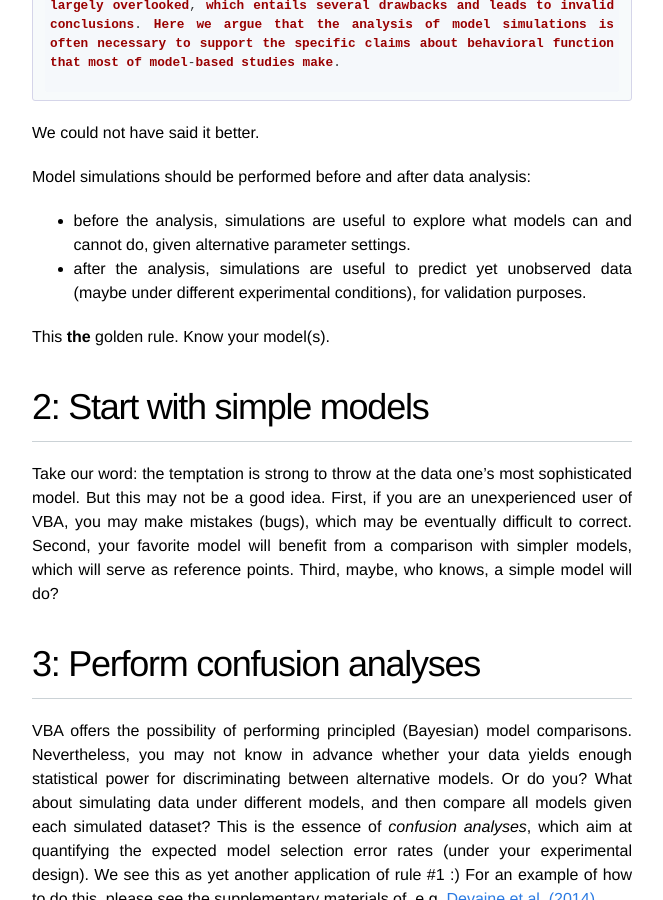
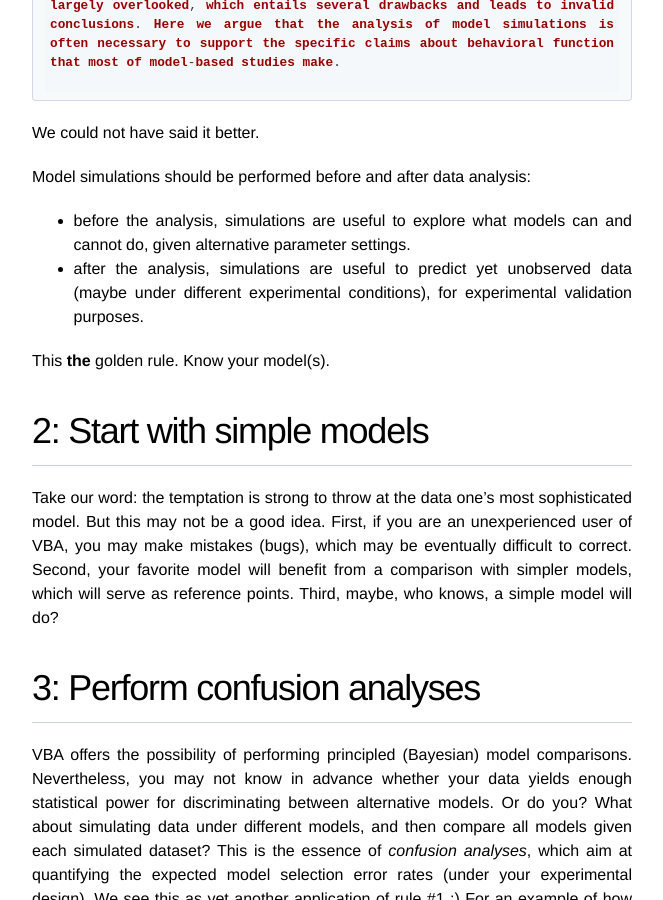
Before and after one commit to MBB-team/VBA-toolbox, a Jekyll site: the page built from _wiki/10-simple-rules.md, in a window 1280 px wide and 900 px high, scrolled down 784 px. Shown: the whole window, without its empty margins (308-971 px from the left). Built offline with Jekyll 4.4.1, drawn with Linux system fonts in a browser that asks for light colours; nearby versions of some CDN libraries.

Commit message:
Update 10-simple-rules.md

```diff
--- a/_wiki/10-simple-rules.md
+++ b/_wiki/10-simple-rules.md
@@ -18,7 +18,7 @@
 Model simulations should be performed before and after data analysis:
 
 - before the analysis, simulations are useful to explore what models can and cannot do, given alternative parameter settings.
-- after the analysis, simulations are useful to predict yet unobserved data (maybe under different experimental conditions), for validation purposes.
+- after the analysis, simulations are useful to predict yet unobserved data (maybe under different experimental conditions), for experimental validation purposes.
 
 This **the** golden rule. Know your model(s).
 
```
